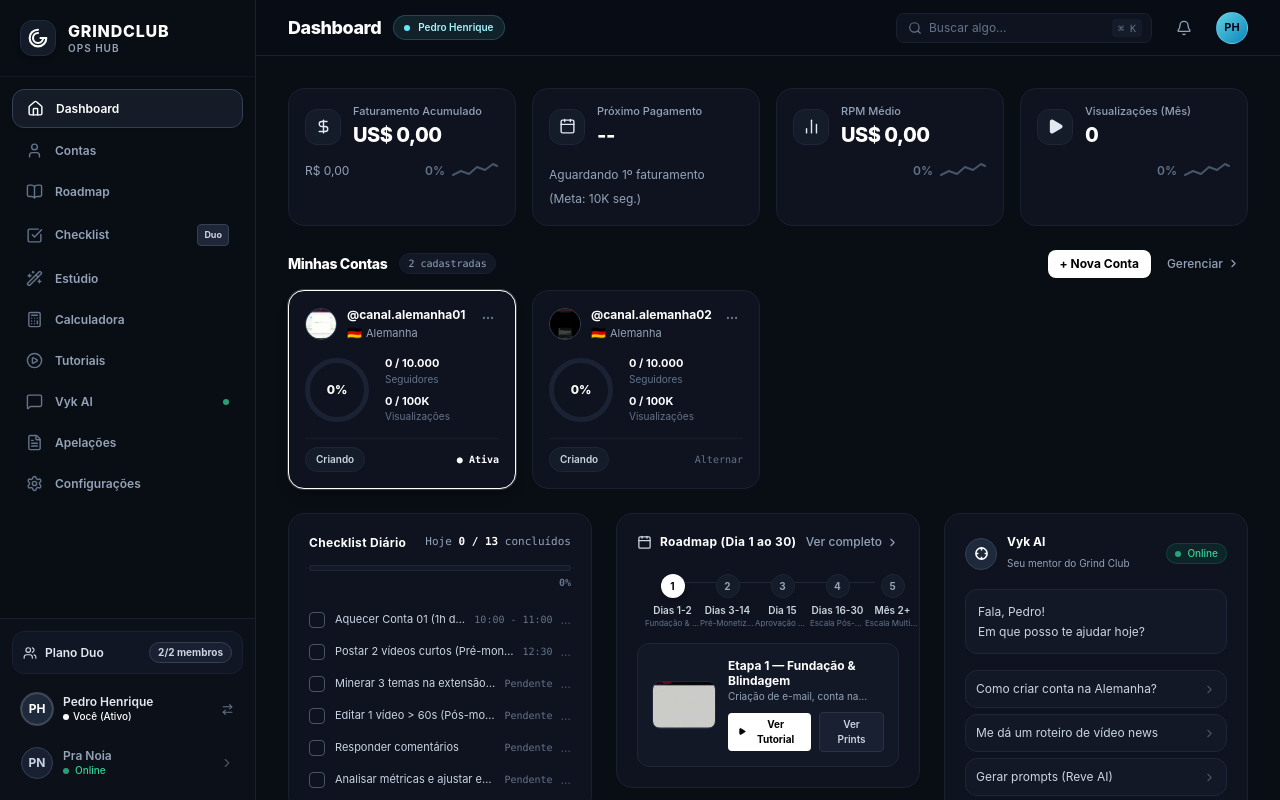
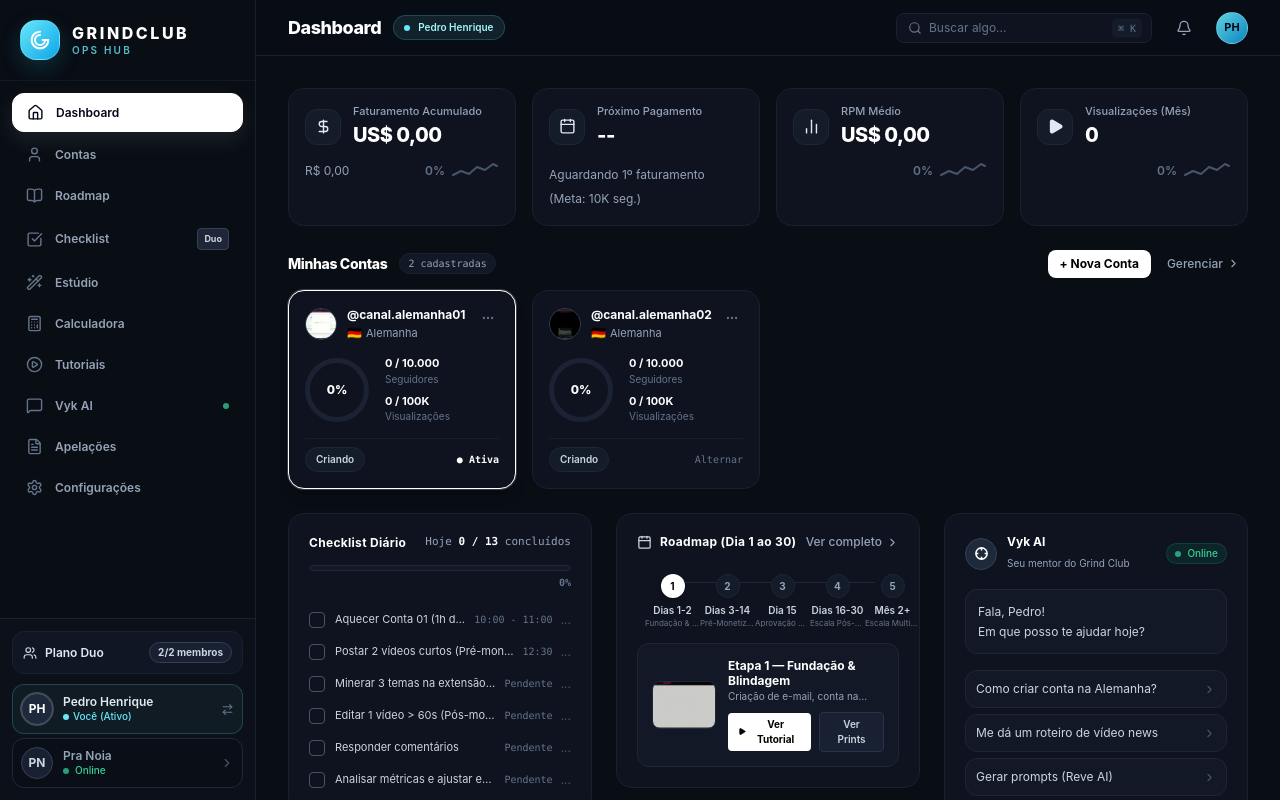
Before and after one commit to pedrohenriqueinv/-grindclub-hub, a React (Vite) app: page / in a window 1280 px wide. Built offline with nearby package versions, Linux system fonts and the light colour scheme.

Commit message:
style: redesign sidebar and duo profile switcher

```diff
--- a/src/components/Sidebar.jsx
+++ b/src/components/Sidebar.jsx
@@ -47,25 +47,25 @@ export default function Sidebar({
   };
 
   return (
-    <aside className="w-64 bg-[#090d14] border-r border-[#19202f] flex flex-col justify-between h-screen select-none shrink-0 z-30">
+    <aside className="hub-sidebar w-64 bg-[#090d14] border-r border-[#19202f] flex flex-col justify-between h-screen select-none shrink-0 z-30">
       {/* Top Section: Logo & Nav */}
       <div className="flex flex-col flex-1 overflow-y-auto">
         {/* Brand Logo (Monocromático Stealth) */}
         <div className="p-5 flex items-center gap-3 border-b border-[#19202f]/60">
-          <div className="w-9 h-9 rounded-xl bg-[#141b29] border border-[#222b3d] flex items-center justify-center p-[2px] shadow-md">
+          <div className="size-10 rounded-2xl bg-gradient-to-br from-cyan-300 to-sky-500 text-slate-950 border border-white/20 flex items-center justify-center p-[2px] shadow-[0_8px_22px_rgba(34,211,238,0.18)]">
             <svg width="20" height="20" viewBox="0 0 24 24" fill="none" stroke="currentColor" strokeWidth="2.5" strokeLinecap="round" strokeLinejoin="round" className="text-white">
               <path d="M12 2a10 10 0 1 0 10 10h-6" />
               <path d="M12 6a6 6 0 1 0 6 6h-3" />
             </svg>
           </div>
-          <div>
-            <div className="font-extrabold tracking-wider text-base text-white leading-tight">GRINDCLUB</div>
-            <div className="text-[10px] font-semibold text-slate-400 tracking-widest uppercase">OPS HUB</div>
+          <div className="sidebar-copy">
+            <div className="font-extrabold tracking-[0.16em] text-base text-white leading-tight">GRINDCLUB</div>
+            <div className="text-[10px] font-semibold text-cyan-300/80 tracking-[0.22em] uppercase">OPS HUB</div>
           </div>
         </div>
 
         {/* Navigation Items (Sem Azul) */}
-        <nav className="p-3 space-y-1">
+        <nav className="p-3 flex flex-col gap-1">
           {menuItems.map((item) => {
             const Icon = item.icon;
             const isActive = activeTab === item.id;
@@ -73,19 +73,20 @@ export default function Sidebar({
               <button
                 key={item.id}
                 onClick={() => setActiveTab(item.id)}
-                className={`w-full flex items-center gap-3 px-3.5 py-2.5 rounded-xl text-xs font-semibold transition-all ${
+                aria-label={`Abrir ${item.label}`}
+                className={`sidebar-nav-item w-full flex items-center gap-3 px-3.5 py-2.5 rounded-xl text-xs font-semibold transition-all ${
                   isActive
-                    ? 'bg-[#151b27] text-white shadow-sm border border-slate-700'
+                    ? 'bg-white text-slate-950 shadow-[0_8px_22px_rgba(255,255,255,0.09)] border border-white'
                     : 'text-slate-400 hover:text-slate-200 hover:bg-[#0e131f]'
                 }`}
               >
-                <Icon size={17} className={isActive ? 'text-white' : 'text-slate-500'} />
-                <span>{item.label}</span>
+                <Icon size={17} className={isActive ? 'text-slate-950' : 'text-slate-500'} />
+                <span className="sidebar-label">{item.label}</span>
                 {item.id === 'vyk-ai' && (
                   <span className="ml-auto w-1.5 h-1.5 rounded-full bg-emerald-400 animate-pulse" />
                 )}
                 {item.id === 'checklist' && (
-                  <span className="ml-auto text-[9px] font-bold px-1.5 py-0.5 rounded bg-[#1e2638] text-slate-300 border border-slate-700">
+                  <span className="sidebar-label ml-auto text-[9px] font-bold px-1.5 py-0.5 rounded bg-[#1e2638] text-slate-300 border border-slate-700">
                     Duo
                   </span>
                 )}
@@ -101,7 +102,7 @@ export default function Sidebar({
         <div className="bg-[#101624] border border-[#19202f] rounded-xl p-2.5 mb-2.5 flex items-center justify-between">
           <div className="flex items-center gap-2">
             <Users size={14} className="text-slate-300" />
-            <span className="text-xs font-semibold text-slate-200">Plano Duo</span>
+            <span className="sidebar-label text-xs font-semibold text-slate-200">Plano Duo</span>
           </div>
           <span className="text-[10px] font-bold px-2 py-0.5 rounded-full bg-[#182032] text-slate-300 border border-slate-700">
             2/2 membros
@@ -109,41 +110,45 @@ export default function Sidebar({
         </div>
 
         {/* User 1: Pedro Henrique (Ativo) */}
-        <div
+        <button
+          type="button"
           onClick={() => setShowSwitchModal(true)}
-          className="flex items-center justify-between p-2 rounded-xl hover:bg-[#141b29] transition-all cursor-pointer group border border-transparent hover:border-slate-700 mb-1"
+          className="w-full flex items-center justify-between p-2 rounded-xl hover:bg-[#141b29] transition-all cursor-pointer group border border-cyan-300/20 bg-cyan-300/5 hover:border-cyan-300/40 mb-1 text-left"
           title="Clique para alternar sessão de usuário"
+          aria-label={`Perfil ativo: ${currentUser?.name || 'Pedro Henrique'}. Abrir seletor de perfil`}
         >
           <div className="flex items-center gap-2.5">
             <div className="w-8 h-8 rounded-full bg-slate-800 border border-slate-600 flex items-center justify-center font-bold text-xs text-white shadow-sm ring-1 ring-white/20">
               {currentUser?.avatar || 'PH'}
             </div>
-            <div className="text-left">
+            <div className="text-left sidebar-copy">
               <div className="text-xs font-semibold text-slate-200 group-hover:text-white leading-tight">
                 {currentUser?.name || 'Pedro Henrique'}
               </div>
-              <div className="text-[10px] text-white font-medium flex items-center gap-1">
-                <span className="w-1.5 h-1.5 rounded-full bg-white" />
+              <div className="text-[10px] text-cyan-300 font-medium flex items-center gap-1">
+                <span className="size-1.5 rounded-full bg-cyan-300" />
                 Você (Ativo)
               </div>
             </div>
           </div>
           <ArrowRightLeft size={13} className="text-slate-500 group-hover:text-white transition-colors" />
-        </div>
+        </button>
 
-        {/* User 2: Parceiro */}
-        <div
+        {/* User 2: Pra Noia */}
+        <button
+          type="button"
           onClick={handleSwitchUser}
-          className="flex items-center justify-between p-2 rounded-xl hover:bg-[#141b29] transition-all cursor-pointer group border border-transparent hover:border-slate-700"
+          className="w-full flex items-center justify-between p-2 rounded-xl hover:bg-[#141b29] transition-all cursor-pointer group border border-slate-800 bg-slate-950/20 hover:border-slate-600 text-left"
           title="Alternar para este membro"
+          aria-label={`Alternar para o perfil ${partnerUser?.name || 'Pra Noia'}`}
         >
           <div className="flex items-center gap-2.5">
             <div className="w-8 h-8 rounded-full bg-[#182032] border border-slate-700 flex items-center justify-center font-bold text-xs text-slate-300">
-              {partnerUser?.avatar || 'A'}
+              {partnerUser?.avatar || 'PN'}
             </div>
-            <div className="text-left">
+            <div className="text-left sidebar-copy">
               <div className="text-xs font-semibold text-slate-400 group-hover:text-slate-200 leading-tight">
-                {partnerUser?.name || 'Parceiro'}
+                {partnerUser?.name || 'Pra Noia'}
               </div>
               <div className="flex items-center gap-1.5 text-[10px] text-emerald-400 font-medium">
                 <span className="w-1.5 h-1.5 rounded-full bg-emerald-400 animate-pulse" />
@@ -152,7 +157,7 @@ export default function Sidebar({
             </div>
           </div>
           <ChevronRight size={14} className="text-slate-600 group-hover:text-slate-400" />
-        </div>
+        </button>
       </div>
 
       {/* Modal / Dialog de Troca de Usuários Duo */}
@@ -196,10 +201,10 @@ export default function Sidebar({
               >
                 <div className="flex items-center gap-3">
                   <div className="w-9 h-9 rounded-full bg-[#182032] border border-slate-700 text-slate-300 font-bold text-xs flex items-center justify-center">
-                    {partnerUser?.avatar || 'A'}
+                    {partnerUser?.avatar || 'PN'}
                   </div>
                   <div>
-                    <div className="text-xs font-bold text-slate-300 group-hover:text-white">{partnerUser?.name}</div>
+                    <div className="text-xs font-bold text-slate-300 group-hover:text-white">{partnerUser?.name || 'Pra Noia'}</div>
                     <div className="text-[10px] text-emerald-400 font-semibold flex items-center gap-1">
                       <span className="w-1.5 h-1.5 rounded-full bg-emerald-400 animate-pulse" />
                       Conectado no outro PC
```
